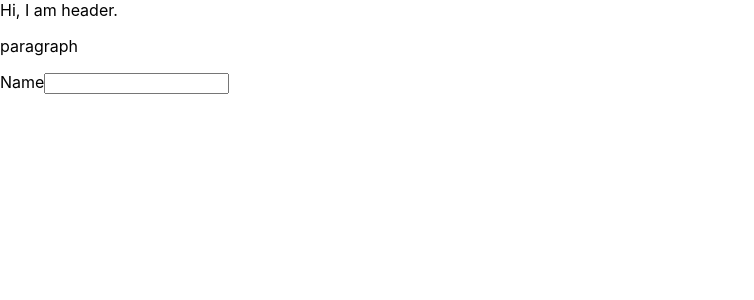
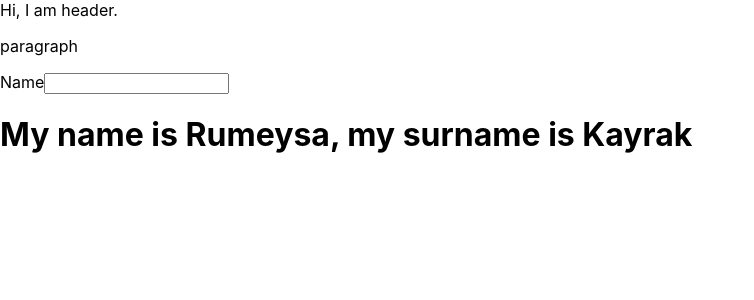
Before and after one commit to rumeysakyrk/new-react, a React (Create React App) app: page / in a window 1280 px wide. Shown: the top 300 px of the page, without its empty margins (0-754 px from the left). Built offline with nearby package versions, Linux system fonts and the light colour scheme.

Commit message:
ilk deneme

```diff
--- a/src/App.js
+++ b/src/App.js
@@ -1,6 +1,9 @@
 
 import './App.css';
 import Header from './components/forheader';
+
+const name="Rumeysa"
+const surname="Kayrak"
 
 function App() {
   return (
@@ -13,6 +16,9 @@ function App() {
         Name
         <input id="name" />
       </label>
+      <h1>
+      {`My name is ${name}, my surname is ${surname}`}
+      </h1>
     </>
   );
 }
```
